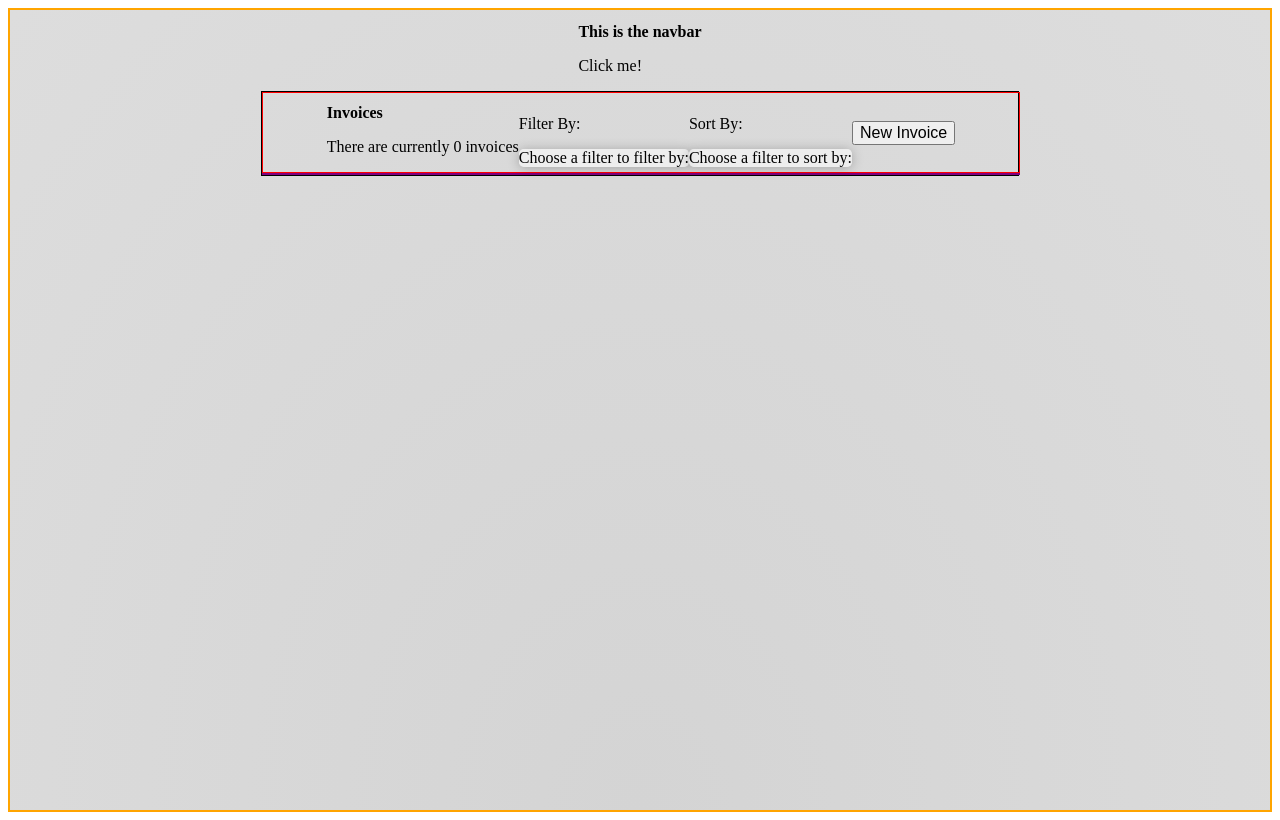
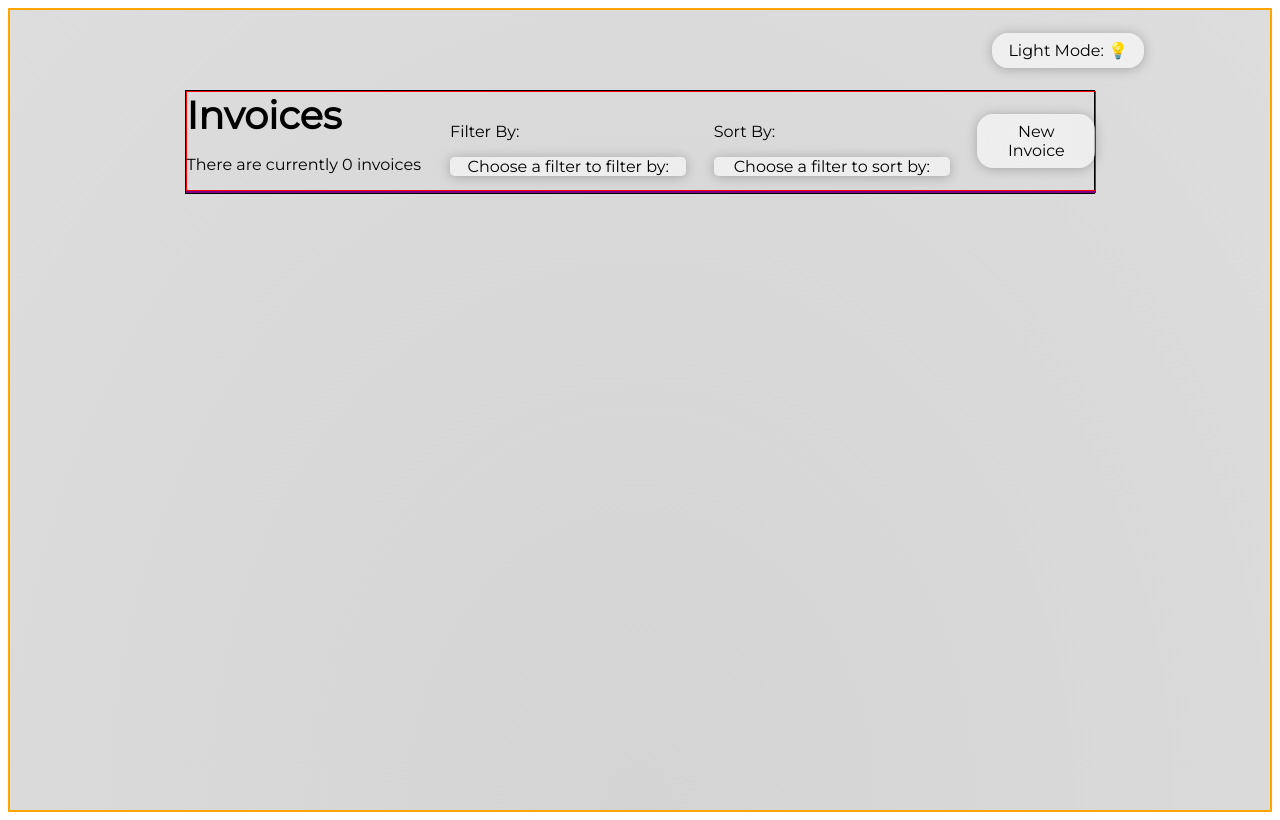
Before and after one commit to Patrick-Messiter/Invoice-App, a React (Create React App) app: page / in a window 1280 px wide. Built offline with nearby package versions, Linux system fonts and the light colour scheme; the HTML template or start-up script is replaced by a standard one.

Commit message:
Added local storage and updated filter/sort functionality

```diff
--- a/public/index.html
+++ b/public/index.html
@@ -10,6 +10,8 @@
       content="Web site created using create-react-app"
     />
     <link rel="apple-touch-icon" href="%PUBLIC_URL%/logo192.png" />
+
+    <link href="https://fonts.googleapis.com/css2?family=Montserrat&display=swap" rel="stylesheet">
     <!--
       manifest.json provides metadata used when your web app is installed on a
       user's mobile device or desktop. See https://developers.google.com/web/fundamentals/web-app-manifest/
--- a/src/App.css
+++ b/src/App.css
@@ -1,6 +1,7 @@
 
 * {
     font-size: 16px;
+    font-family: 'Montserrat', sans-serif;
 }
 
 
@@ -66,6 +67,15 @@
 
 nav {
     position: relative;
+    width: 100%;
+    height: 10vh;
+    display: flex;
+    justify-content: flex-end;
+    align-items: center;
+}
+
+nav button {
+    margin-right: 10%;
 }
 
 /*MAINPAGE COMPONENT */
@@ -79,12 +89,19 @@ nav {
 }
 
 .MainPage-Header-Container {
-    display: flex;
+    display: grid;
+    grid-template-columns: 2fr 2fr 2fr 1fr;
+    column-gap: 3%;
     width: 100%;
     height: 15%;
     border: 1px solid red;
     align-items: center;
-    justify-content: center;
+    justify-content: space-around;
+}
+
+.MainPage-Header-Container h1 {
+    font-size: 2.4rem;
+    margin: 0;
 }
 
 .MainPage-Invoice-Container {
@@ -98,10 +115,10 @@ nav {
 }
 
 .MainPage-Invoice-Card {
-    display: flex;
+    display: grid;
+    grid-template-columns: 1fr 2fr 2fr 1fr 2fr;
     width: 90%;
     height: 10%;
-    justify-content: space-around;
     align-items: center;
     margin-top: 0.8rem;
     margin-bottom: 0.8rem;
@@ -110,6 +127,10 @@ nav {
 .MainPage-Invoice-Card:hover {
     padding: 0.3rem;
     transition: 0.2s;
+}
+
+.MainPage-Invoice-Card h2 {
+    margin-left: 10%;
 }
 
 
@@ -367,6 +388,10 @@ nav {
     width: 100%;
 }
 
+.backButton {
+    margin-bottom: 3%;
+}
+
 .InvoicePage-TopContainer {
     display: flex;
     max-height: 15vh;
--- a/src/App.js
+++ b/src/App.js
@@ -21,7 +21,27 @@ function App() {
   const [formSectionToggle, setFormSectionToggle] = React.useState(false)
   const [invoiceSectionToggle, setInvoiceSectionToggle] = React.useState(false)
 
-  //Update the current invoice selected if editing from the Invoice Page
+  //Persisting state with Local Storage
+
+  React.useEffect(()=> {
+    let data = localStorage.getItem("invoiceList")
+    data = JSON.parse(data)
+    if (data) {
+      console.log(data)
+      setInvoiceList(data)
+      console.log(invoiceList)
+    }
+  }, [])
+
+
+
+  React.useEffect(()=> {
+    if (invoiceList?.length) {
+      localStorage.setItem("invoiceList", JSON.stringify(invoiceList))
+    }
+  }, [invoiceList])
+
+  //Updates the current invoice selected if editing from the Invoice Page
   React.useEffect (()=> {
     if (selectedInvoice) {
       invoiceList.map(currentInv => {
@@ -36,8 +56,10 @@ function App() {
   // Filtering state and functionality section
 
   const [filteredListChoice, setFilteredListChoice] = React.useState()
-  const [filteredList, setFilteredList] = React.useState()
-  console.log(filteredList)
+  const [filteredList, setFilteredList] = React.useState([])
+
+  // Sorting state and functionality section
+  const [sortedListChoice, setSortedListChoice] = React.useState()
 
   function filterList () {
 
@@ -46,24 +68,25 @@ function App() {
     let currentMonth = currentDate.getMonth()
     let currentYear = currentDate.getFullYear()
 
+
     if (filteredListChoice === "Less than $100") {
-      setFilteredList(invoiceList.filter(currentItem => currentItem.paymentTotal < 100))
+      setFilteredList(() => invoiceList.filter(currentItem => currentItem.paymentTotal < 100))
       }
 
     if (filteredListChoice ==="Greater than $100") {
-      setFilteredList(invoiceList.filter(currentItem => currentItem.paymentTotal > 100))
+      setFilteredList(() => invoiceList.filter(currentItem => currentItem.paymentTotal > 100))
       }
 
     if (filteredListChoice === "Outstanding") {
-      setFilteredList(invoiceList.filter(currentItem => currentItem.status === "Outstanding"))
+      setFilteredList(() => invoiceList.filter(currentItem => currentItem.status === "Outstanding"))
     }
 
     if (filteredListChoice === "Paid") {
-      setFilteredList(invoiceList.filter(currentItem => currentItem.status === "Paid"))
+      setFilteredList(() => invoiceList.filter(currentItem => currentItem.status === "Paid"))
     }
 
     if (filteredListChoice === "Overdue") {
-      setFilteredList(invoiceList.filter(currentItem => {
+      setFilteredList(() => invoiceList.filter(currentItem => {
         if (currentItem.invoiceDate.year < currentYear) {
           return currentItem
         }
@@ -79,32 +102,21 @@ function App() {
         }
       }))
     }
-    if (filteredListChoice === "None") {
-      setFilteredList(invoiceList)
-    }
   }
 
-  // Sorting state and functionality section
-  const [sortedListChoice, setSortedListChoice] = React.useState()
+  function sortingList () {
+    let copy = [...invoiceList]
 
-  function sortingList () {
-      /*if (filteredListChoice === "Status") {
-          WORK SOMETHING OUT FOR THIS AS CURRENTLY JUST PUSHING AN OBJECT  OBJECT
-          const filteredItems = props.invoiceList.filter(currentItem => currentItem.status !== "Outstanding")
-          console.log(`These are the ${filteredItems}`)
-          props.setInvoiceList(prevList => {
-              return [
-                  ...prevList,
-                  prevList.push(filteredItems)
-              ]
-          })
-      } */
+    if (sortedListChoice === "Status") {
+        let filteredNonOutstandingItems = invoiceList.filter(currentItem => currentItem.status !== "Outstanding")
+        let filteredOutstandingItems = invoiceList.filter(currentItem => currentItem.status === "Outstanding")
+        filteredNonOutstandingItems.push(...filteredOutstandingItems)
+        setInvoiceList(filteredNonOutstandingItems)
+    }
 
-      // Still need to work out mounting and unmounting by adding new items to a list or editing an invoice when filter and sort have already been donw
-
-      const copy = [...invoiceList]
     if (sortedListChoice === "Total Value") {
       copy.sort((a,b) => a.paymentTotal - b.paymentTotal)
+      setInvoiceList(copy)
     }
 
     if (sortedListChoice === "Due Date") {
@@ -117,21 +129,25 @@ function App() {
         }
         return a.invoiceDate.year - b.invoiceDate.year
       })
+      setInvoiceList(copy)
     }
-      setInvoiceList(copy)
   }
 
   React.useEffect(()=> {
-    sortingList()
     filterList()
 
     return () => {setFilteredList([])}
+  }, [filteredListChoice, sortedListChoice, invoiceList])
+
+  React.useEffect(()=> {
+    sortingList()
   }, [sortedListChoice, filteredListChoice])
 
 
   return (
     <div className={toggleDarkMode ? "App darkMajor" : "App lightMajor"}>
       <Navbar
+        toggleDarkMode = {toggleDarkMode}
         setToggleDarkMode = {setToggleDarkMode}
       />
       {mainSectionToggle &&
--- a/src/FormPage.js
+++ b/src/FormPage.js
@@ -21,14 +21,6 @@ function FormPage (props) {
         {id: generateRandomId()}
     )
 
-    //State change if editing a current invoice rather than creating a new invoice
-
-    React.useEffect (()=> {
-        if (props.invoice) {
-            setFormData(props.invoice)
-        }
-    }, [])
-
     //State for Payment Option custom select
     const [paymentTerms, setPaymentTerms] = React.useState()
 
@@ -37,6 +29,18 @@ function FormPage (props) {
 
     //State for handling addition or subtraction of items in form
     const [itemList, setItemList] = React.useState([])
+
+
+    //State change if editing a current invoice rather than creating a new invoice
+
+    React.useEffect (()=> {
+        if (props.invoice) {
+            setFormData(props.invoice)
+            setPaymentTerms(props.invoice.paymentTerms)
+            setInvoiceDate(props.invoice.invoiceDate)
+            setItemList(props.invoice.items)
+        }
+    }, [])
 
     function toggleForm () {
         props.setFormSectionToggle(false)
--- a/src/InvoicePage.js
+++ b/src/InvoicePage.js
@@ -48,7 +48,7 @@ function InvoicePage (props) {
 
     return (
         <section className='InvoicePage-Container'>
-            <button onClick={() =>{cleanState();toggleMain()}}>Go back</button>
+            <button className="Button glassMinor NegativeResponse backButton" onClick={() =>{cleanState();toggleMain()}}>Go back</button>
             <div className='InvoicePage-TopContainer glassMinor'>
                 <p>Status: {props.invoice.status} </p>
                 <div className='InvoicePage-TopContainer-ButtonsContainer'>
--- a/src/MainPageHeader.js
+++ b/src/MainPageHeader.js
@@ -31,7 +31,7 @@ function MainPageHeader (props) {
                     setSelectedOption = {props.setSortedListChoice}
                 />
             </div>
-            <button onClick={toggleForm}>New Invoice</button>
+            <button className= "Button glassMinor PositiveResponse" onClick={toggleForm}>New Invoice</button>
         </header>
     )
 }
--- a/src/MainPageInvoiceContainer.js
+++ b/src/MainPageInvoiceContainer.js
@@ -16,10 +16,7 @@ function MainPageInvoiceContainer (props) {
         })
     }
 
-    console.log(props.filteredList)
-    console.log(props.filteredListChoice)
     function mappingInvoices () {
-        console.log(props.invoiceList)
         if (props.filteredListChoice && props.filteredListChoice !== "None") {
             return props.filteredList.map(currentInv => {
                 return (
--- a/src/Navbar.js
+++ b/src/Navbar.js
@@ -8,8 +8,9 @@ function Navbar (props) {
 
     return (
         <nav>
-            <h2>This is the navbar</h2>
-            <p onClick={toggleModes}>Click me!</p>
+            {props.toggleDarkMode ?
+            <button className='Button glassMinor' onClick={toggleModes}>Dark Mode: &#127769;</button>
+            : <button className='Button glassMinor' onClick={toggleModes}>Light Mode: &#128161;</button>}
         </nav>
     )
 }
```
Lines whose indentation alone changed are shown as unchanged.
